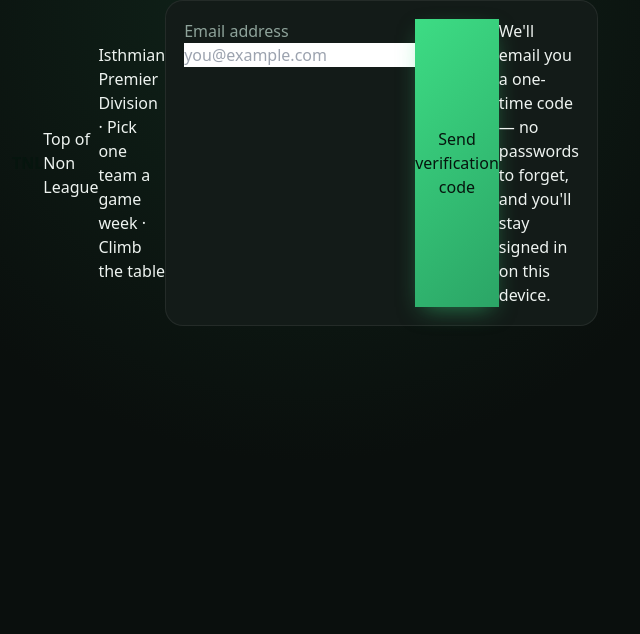
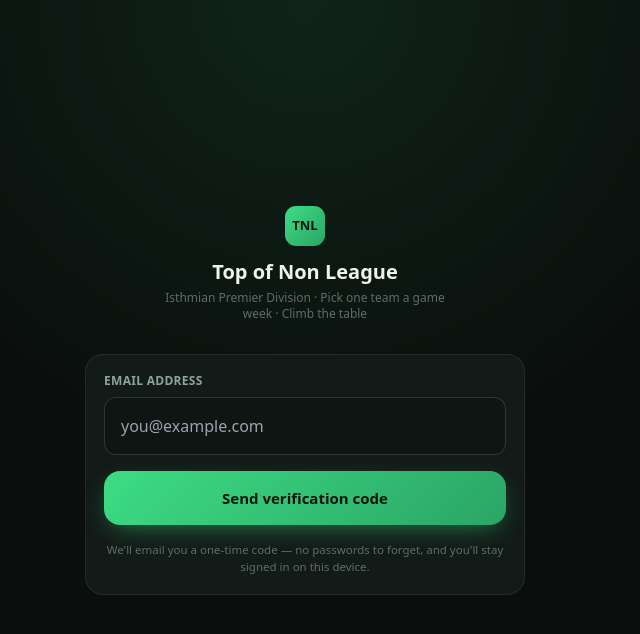
Before and after one commit to HelgzOfficial/Top-of-Non-League, a Next.js app: page /sign-in in a window 1280 px wide. Shown: the top 634 px of the page, without its empty margins (335-975 px from the left). Built offline with nearby package versions, Linux system fonts and the light colour scheme; no server answers.

Commit message:
Update Tailwind CSS config content paths

```diff
--- a/tailwind.config.ts
+++ b/tailwind.config.ts
@@ -2,8 +2,8 @@ import type { Config } from "tailwindcss";
 
 const config: Config = {
   content: [
-    "./src/app/**/*.{ts,tsx}",
-    "./src/components/**/*.{ts,tsx}",
+    "./app/**/*.{ts,tsx}",
+    "./components/**/*.{ts,tsx}",
   ],
   theme: {
     extend: {
```
